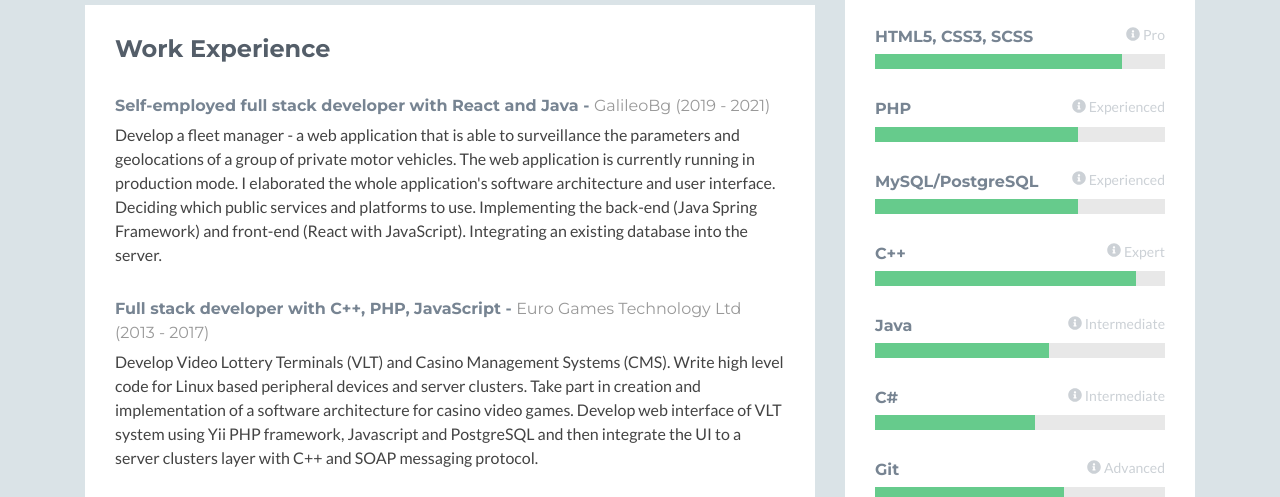
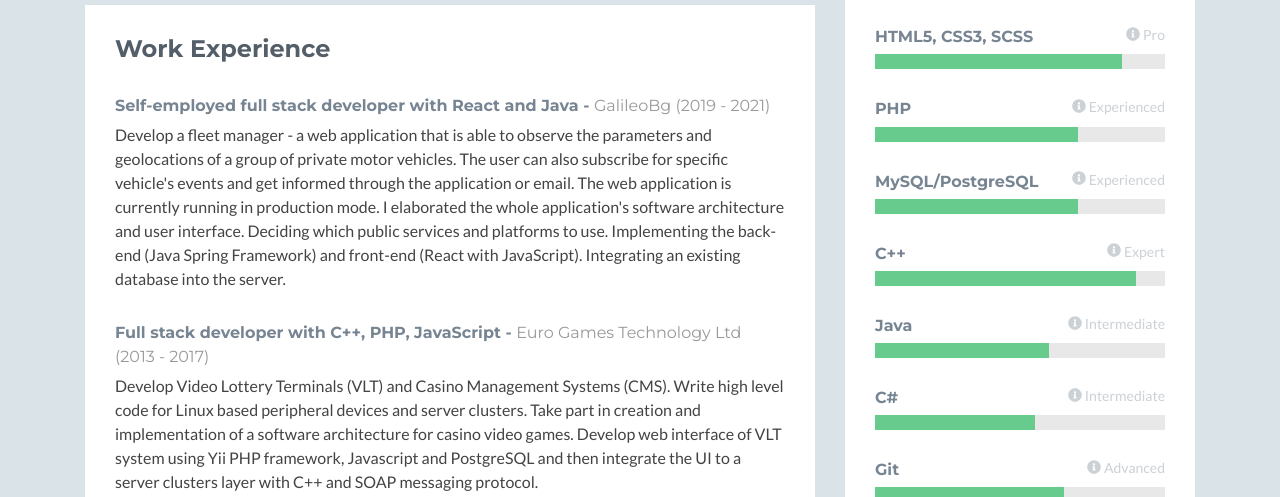
Before and after one commit to SitkaCharley/portfolio, a website: page index.html in a window 1280 px wide. Shown: the part 882-1379 px from the top of the page. Drawn offline with nearby package versions, Linux system fonts and the light colour scheme; no server answers; some icons are missing.

Commit message:
Update galileobg experience.

```diff
--- a/index.html
+++ b/index.html
@@ -68,7 +68,7 @@
                         <div class="content">
                             <div class="item">
                                 <h3 class="title">Self-employed full stack developer with React and Java - <span class="place"><a href="https://www.galileobg.com/">GalileoBg   </a></span> <span class="year">(2019 - 2021)</span></h3>
-                                <p>Develop a fleet manager - a web application that is able to surveillance the parameters and geolocations of a group of private motor vehicles. The web application is currently running in production mode. I elaborated the whole application's software architecture and user interface. Deciding which public services and platforms to use. Implementing the back-end (Java Spring Framework) and front-end (React with JavaScript). Integrating an existing database into the server.</p>
+                                <p>Develop a fleet manager - a web application that is able to observe the parameters and geolocations of a group of private motor vehicles. The user can also subscribe for specific vehicle's events and get informed through the application or email. The web application is currently running in production mode. I elaborated the whole application's software architecture and user interface. Deciding which public services and platforms to use. Implementing the back-end (Java Spring Framework) and front-end (React with JavaScript). Integrating an existing database into the server.</p>
                             </div><!--//item-->
                             <div class="item">
                                 <h3 class="title">Full stack developer with C++, PHP, JavaScript - <span class="place"><a href="https://egt-bg.com">Euro Games Technology Ltd   </a></span> <span class="year">(2013 - 2017)</span></h3>
```
